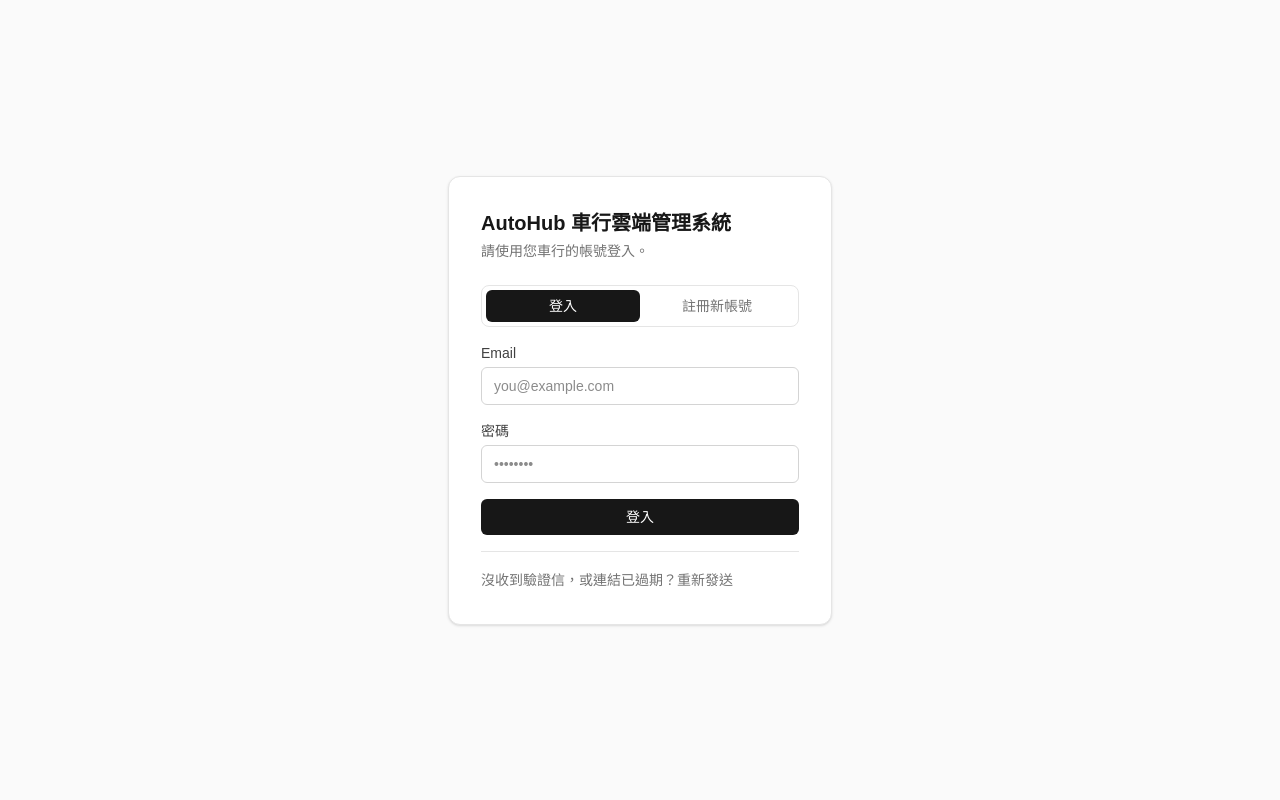
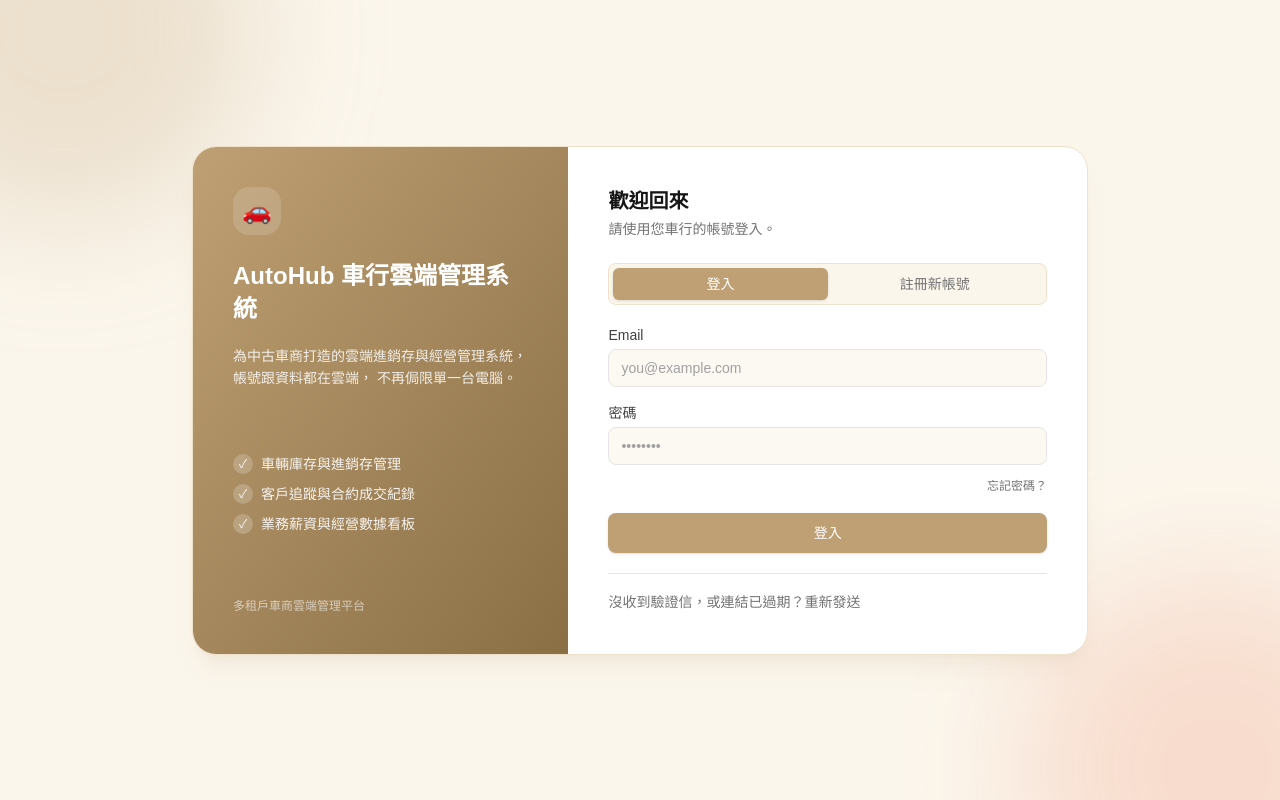
Before and after one commit to suyu0216/car-dealer-app, a Next.js app: page /login in a window 1280 px wide. Built offline with nearby package versions, Linux system fonts and the light colour scheme.

Commit message:
登入頁新增「忘記密碼？」連結

```diff
--- a/src/app/login/page.tsx
+++ b/src/app/login/page.tsx
@@ -22,6 +22,16 @@ const NOTICE_BY_ERROR_CODE: Record<string, string> = {
   profile_missing:
     "帳號資料異常，找不到對應的使用者資料，請聯繫平台管理員協助處理。",
 };
+
+// 左側品牌欄要秀給登入者看的功能清單——都是這套系統真的有做的功能（車輛
+// 庫存/CRM/合約/經營數據，見 dashboard/_components/*），不寫誇大或還沒
+// 做出來的東西，跟 /inventory 展間頁「只放真的上架的車、不寫假熱門」是
+// 一樣的原則。
+const HIGHLIGHTS = [
+  "車輛庫存與進銷存管理",
+  "客戶追蹤與合約成交紀錄",
+  "業務薪資與經營數據看板",
+];
 
 export default function LoginPage({
   searchParams,
@@ -72,11 +82,73 @@ export default function LoginPage({
   );
 
   return (
-    <div className="flex min-h-screen items-center justify-center bg-neutral-50 px-4 dark:bg-neutral-950">
-      <div className="w-full max-w-sm rounded-xl border border-neutral-200 bg-white p-8 shadow-sm dark:border-neutral-800 dark:bg-neutral-900">
-        <h1 className="text-xl font-semibold text-neutral-900 dark:text-neutral-100">
-          {APP_NAME}
-        </h1>
+    <div className="relative flex min-h-screen items-center justify-center overflow-hidden bg-[#FBF6EC] px-4 py-10 dark:bg-neutral-950">
+      {/* 背景裝飾——兩個模糊色塊，跟品牌金色（#BFA074，後台一路都用這個
+          顏色）跟登入完成後要去的方向（車輛/展間）互相呼應，純視覺、不
+          影響任何互動。 */}
+      <div
+        aria-hidden
+        className="pointer-events-none absolute -top-40 -left-32 h-96 w-96 rounded-full bg-[#BFA074]/25 blur-3xl dark:bg-[#BFA074]/10"
+      />
+      <div
+        aria-hidden
+        className="pointer-events-none absolute -bottom-40 -right-32 h-96 w-96 rounded-full bg-[#E8542D]/15 blur-3xl dark:bg-[#E8542D]/10"
+      />
+
+      <div className="relative flex w-full max-w-4xl overflow-hidden rounded-3xl border border-[#F0E1CB] bg-white shadow-xl shadow-[#BFA074]/10 dark:border-neutral-800 dark:bg-neutral-900">
+        {/* 左側品牌欄：只在中大螢幕顯示，手機版收起來讓表單有最多空間。 */}
+        <div className="hidden w-[42%] flex-col justify-between bg-gradient-to-br from-[#BFA074] to-[#8A6F45] p-10 text-white md:flex">
+          <div>
+            <div className="flex h-12 w-12 items-center justify-center rounded-2xl bg-white/15 text-2xl backdrop-blur">
+              🚗
+            </div>
+            <h1 className="mt-6 text-2xl font-bold leading-snug">{APP_NAME}</h1>
+            <p className="mt-5 text-sm leading-relaxed text-white/85">
+              為中古車商打造的雲端進銷存與經營管理系統，帳號跟資料都在雲端，
+              不再侷限單一台電腦。
+            </p>
+          </div>
+
+          <ul className="space-y-2.5 text-sm text-white/90">
+            {HIGHLIGHTS.map((item) => (
+              <li key={item} className="flex items-center gap-2">
+                <span className="flex h-5 w-5 shrink-0 items-center justify-center rounded-full bg-white/20 text-xs">
+                  ✓
+                </span>
+                {item}
+              </li>
+            ))}
+          </ul>
+
+          <p className="text-xs text-white/60">多租戶車商雲端管理平台</p>
+        </div>
+
+        {/* 右側：實際登入/註冊表單。 */}
+        <div className="w-full md:w-[58%]">
+          {/* 2026-08 手機版重做：原本手機版只有一小行純文字的品牌標頭
+              （小圖示＋文字），跟中大螢幕那塊有漸層底色、標語、功能重點
+              列表的品牌欄比起來明顯單薄，這是使用者反映「手機版很陽春」
+              的主要來源之一。改成滿版寬度的金色漸層橫幅——不是把整塊
+              電腦版品牌欄硬塞進來（手機螢幕高度寶貴，塞完整版會把表單
+              擠到要滑很久才看得到），是抓電腦版同一套配色跟語氣，做一個
+              高度壓縮過、但看起來一樣有質感的精簡版：圖示＋品牌名稱＋
+              一句話標語，取代原本光禿禿一行字。外層卡片本身有
+              `overflow-hidden rounded-3xl`（見上面），這塊橫幅的直角
+              上緣會自動被裁成跟卡片一致的圓角，不用額外處理。 */}
+          <div className="flex items-center gap-3 bg-gradient-to-r from-[#BFA074] to-[#8A6F45] px-6 py-5 text-white md:hidden">
+            <div className="flex h-11 w-11 shrink-0 items-center justify-center rounded-xl bg-white/15 text-xl backdrop-blur">
+              🚗
+            </div>
+            <div className="min-w-0">
+              <p className="truncate text-base font-bold leading-tight">{APP_NAME}</p>
+              <p className="truncate text-xs text-white/80">中古車商雲端進銷存管理平台</p>
+            </div>
+          </div>
+
+          <div className="p-8 sm:p-10">
+          <h2 className="text-xl font-semibold text-neutral-900 dark:text-neutral-100">
+            {mode === "login" ? "歡迎回來" : "建立車行帳戶"}
+          </h2>
           <p className="mt-1 text-sm text-neutral-500">
             {mode === "login"
               ? "請使用您車行的帳號登入。"
@@ -84,14 +156,14 @@ export default function LoginPage({
           </p>
 
           {/* 分頁切換 */}
-        <div className="mt-6 grid grid-cols-2 rounded-lg border border-neutral-200 p-1 text-sm dark:border-neutral-800">
+          <div className="mt-6 grid grid-cols-2 rounded-lg border border-[#F0E1CB] bg-[#FBF6EC] p-1 text-sm dark:border-neutral-800 dark:bg-neutral-950">
             <button
               type="button"
               onClick={() => setMode("login")}
               className={
                 "rounded-md py-1.5 font-medium transition " +
                 (mode === "login"
-                ? "bg-neutral-900 text-white dark:bg-neutral-100 dark:text-neutral-900"
+                  ? "bg-[#BFA074] text-white shadow-sm"
                   : "text-neutral-500 hover:text-neutral-900 dark:hover:text-neutral-100")
               }
             >
@@ -103,7 +175,7 @@ export default function LoginPage({
               className={
                 "rounded-md py-1.5 font-medium transition " +
                 (mode === "signup"
-                ? "bg-neutral-900 text-white dark:bg-neutral-100 dark:text-neutral-900"
+                  ? "bg-[#BFA074] text-white shadow-sm"
                   : "text-neutral-500 hover:text-neutral-900 dark:hover:text-neutral-100")
               }
             >
@@ -134,7 +206,7 @@ export default function LoginPage({
           )}
 
           {mode === "login" ? (
-          <form action={loginAction} className="mt-4 space-y-4">
+            <form action={loginAction} className="mt-5 space-y-4">
               <Field
                 id="email"
                 name="email"
@@ -151,19 +223,29 @@ export default function LoginPage({
                 autoComplete="current-password"
                 placeholder="••••••••"
               />
+              {/* 2026-08-28 新增：取代原本只能靠管理員在 Supabase 後台手動
+                  處理的忘記密碼流程，見 auth/forgot-password/actions.ts。 */}
+              <div className="-mt-2 text-right">
+                <a
+                  href="/auth/forgot-password"
+                  className="text-xs text-neutral-500 underline-offset-2 hover:text-neutral-900 hover:underline dark:hover:text-neutral-100"
+                >
+                  忘記密碼？
+                </a>
+              </div>
 
               {loginState?.error && <ErrorBanner message={loginState.error} />}
 
               <button
                 type="submit"
                 disabled={loginPending}
-              className="w-full rounded-md bg-neutral-900 px-3 py-2 text-sm font-medium text-white transition hover:bg-neutral-700 disabled:cursor-not-allowed disabled:opacity-60 dark:bg-neutral-100 dark:text-neutral-900 dark:hover:bg-neutral-300"
+                className="w-full rounded-lg bg-[#BFA074] px-3 py-2.5 text-sm font-medium text-white shadow-sm transition hover:bg-[#AD9066] disabled:cursor-not-allowed disabled:opacity-60"
               >
                 {loginPending ? "登入中…" : "登入"}
               </button>
             </form>
           ) : (
-          <form action={signupAction} className="mt-4 space-y-4">
+            <form action={signupAction} className="mt-5 space-y-4">
               <Field
                 id="companyName"
                 name="companyName"
@@ -219,7 +301,7 @@ export default function LoginPage({
               <button
                 type="submit"
                 disabled={signupPending}
-              className="w-full rounded-md bg-neutral-900 px-3 py-2 text-sm font-medium text-white transition hover:bg-neutral-700 disabled:cursor-not-allowed disabled:opacity-60 dark:bg-neutral-100 dark:text-neutral-900 dark:hover:bg-neutral-300"
+                className="w-full rounded-lg bg-[#BFA074] px-3 py-2.5 text-sm font-medium text-white shadow-sm transition hover:bg-[#AD9066] disabled:cursor-not-allowed disabled:opacity-60"
               >
                 {signupPending ? "註冊中…" : "註冊新帳號"}
               </button>
@@ -227,7 +309,7 @@ export default function LoginPage({
           )}
 
           {/* 重新發送驗證信：連結過期或沒收到信時用。 */}
-        <div className="mt-4 border-t border-neutral-200 pt-4 dark:border-neutral-800">
+          <div className="mt-5 border-t border-neutral-200 pt-4 dark:border-neutral-800">
             {!showResend ? (
               <button
                 type="button"
@@ -275,13 +357,15 @@ export default function LoginPage({
                   <button
                     type="submit"
                     disabled={resendPending}
-                  className="w-full rounded-md border border-neutral-300 px-3 py-2 text-sm font-medium text-neutral-700 transition hover:bg-neutral-100 disabled:cursor-not-allowed disabled:opacity-60 dark:border-neutral-700 dark:text-neutral-300 dark:hover:bg-neutral-800"
+                    className="w-full rounded-lg border border-[#E8D5B5] px-3 py-2 text-sm font-medium text-neutral-700 transition hover:bg-[#FBF6EC] disabled:cursor-not-allowed disabled:opacity-60 dark:border-neutral-700 dark:text-neutral-300 dark:hover:bg-neutral-800"
                   >
                     {resendPending ? "發送中…" : "重新發送驗證信"}
                   </button>
                 </form>
               </div>
             )}
+          </div>
+          </div>
         </div>
       </div>
     </div>
@@ -319,7 +403,20 @@ function Field({
         type={type}
         required={required}
         autoComplete={autoComplete}
-        className="mt-1 w-full rounded-md border border-neutral-300 px-3 py-2 text-sm outline-none focus:border-neutral-500 dark:border-neutral-700 dark:bg-neutral-950"
+        // 這裡改了兩層，兩個都跟「文字顏色太淺」這個問題有關：
+        // 1) 文字固定用純黑（text-black），不再跟著 dark: 深色模式切換——
+        //    原本深色模式底下文字會變成淺灰（dark:text-neutral-100），
+        //    如果使用者手機是深色模式，先前只改亮色模式的 text-black
+        //    根本不會生效，畫面上看到的其實還是舊的淺色文字，這很可能就
+        //    是「改了還是一樣」的真正原因。這個輸入框固定一種樣子（米白底
+        //    ＋純黑字），不再有兩種可能，不管手機是亮色還深色模式都一樣。
+        // 2) auth-input 這個 class（見 globals.css）：處理瀏覽器自動填入
+        //    帳密時，瀏覽器自己蓋顏色蓋掉我們設定顏色的問題，同時搭配
+        //    layout.tsx 的 viewport.colorScheme 設定，關掉部分手機瀏覽器
+        //    「自動幫深色模式使用者調整網頁顏色」的功能——這個自動調色是
+        //    瀏覽器演算法自己黑箱處理的，也可能是「不管怎麼改都一樣」的
+        //    原因之一。
+        className="auth-input mt-1 w-full rounded-lg border border-neutral-200 bg-[#FBF6EC]/60 px-3 py-2 text-sm text-black outline-none placeholder:text-neutral-400 transition focus:border-[#BFA074] focus:bg-white"
         placeholder={placeholder}
       />
     </div>
```
Lines whose indentation alone changed are shown as unchanged.
